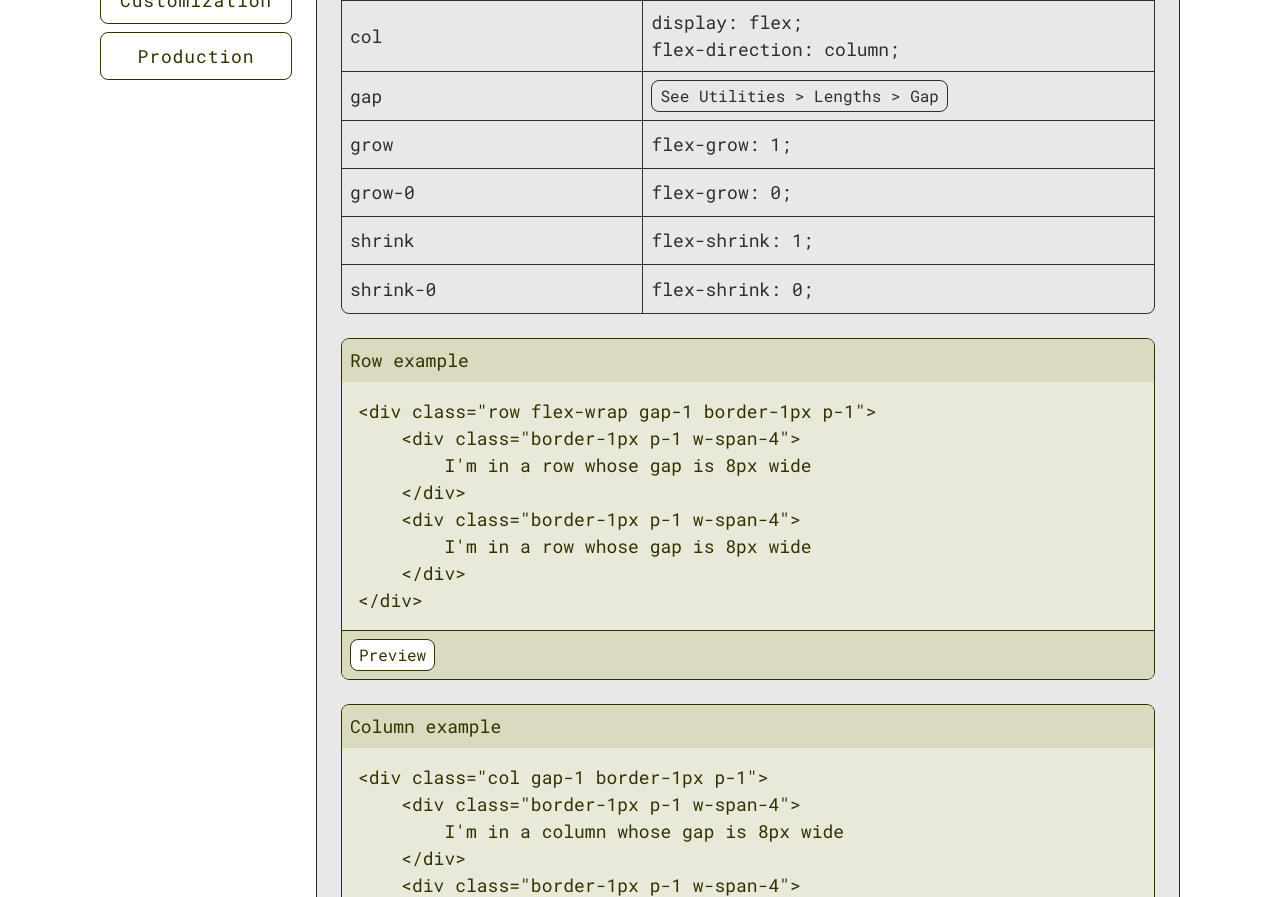
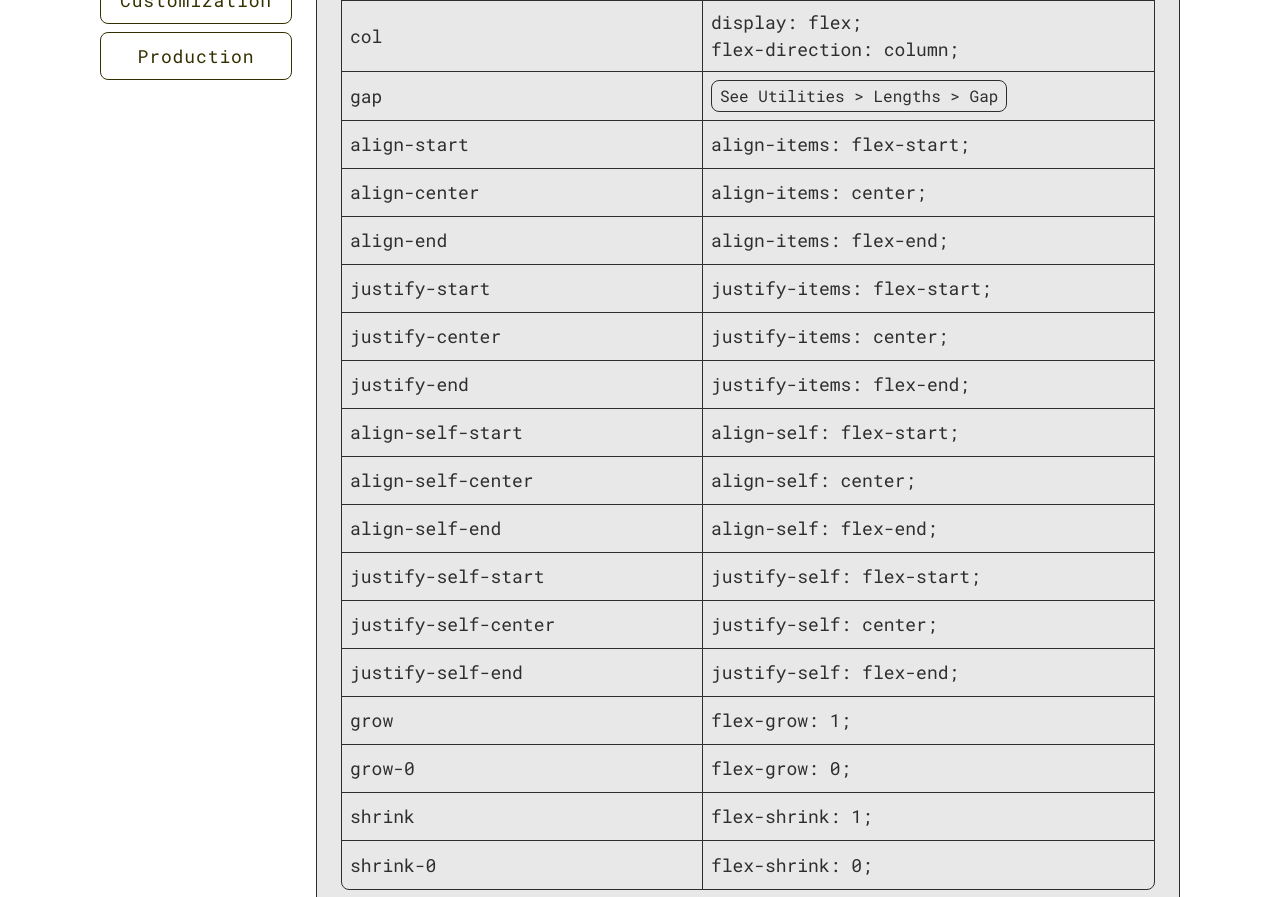
Before and after one commit to filiBit/oxiris.filibit.com, a Next.js app: page /utilities/layout in a window 1280 px wide. Shown: the part 660-1557 px from the top of the page. Built offline with nearby package versions, Linux system fonts and the light colour scheme.

Commit message:
feat: update utilities/layout page

```diff
--- a/src/app/utilities/layout/page.tsx
+++ b/src/app/utilities/layout/page.tsx
@@ -60,6 +60,42 @@ export default function LayoutPage() {
                             See Utilities &gt; Lengths &gt; Gap
                         </Link>
                     </div>
+
+                    <div>align-start</div>
+                    <div>align-items: flex-start;</div>
+
+                    <div>align-center</div>
+                    <div>align-items: center;</div>
+
+                    <div>align-end</div>
+                    <div>align-items: flex-end;</div>
+
+                    <div>justify-start</div>
+                    <div>justify-items: flex-start;</div>
+
+                    <div>justify-center</div>
+                    <div>justify-items: center;</div>
+
+                    <div>justify-end</div>
+                    <div>justify-items: flex-end;</div>
+
+                    <div>align-self-start</div>
+                    <div>align-self: flex-start;</div>
+
+                    <div>align-self-center</div>
+                    <div>align-self: center;</div>
+
+                    <div>align-self-end</div>
+                    <div>align-self: flex-end;</div>
+
+                    <div>justify-self-start</div>
+                    <div>justify-self: flex-start;</div>
+
+                    <div>justify-self-center</div>
+                    <div>justify-self: center;</div>
+
+                    <div>justify-self-end</div>
+                    <div>justify-self: flex-end;</div>
 
                     <div>grow</div>
                     <div>flex-grow: 1;</div>
```
